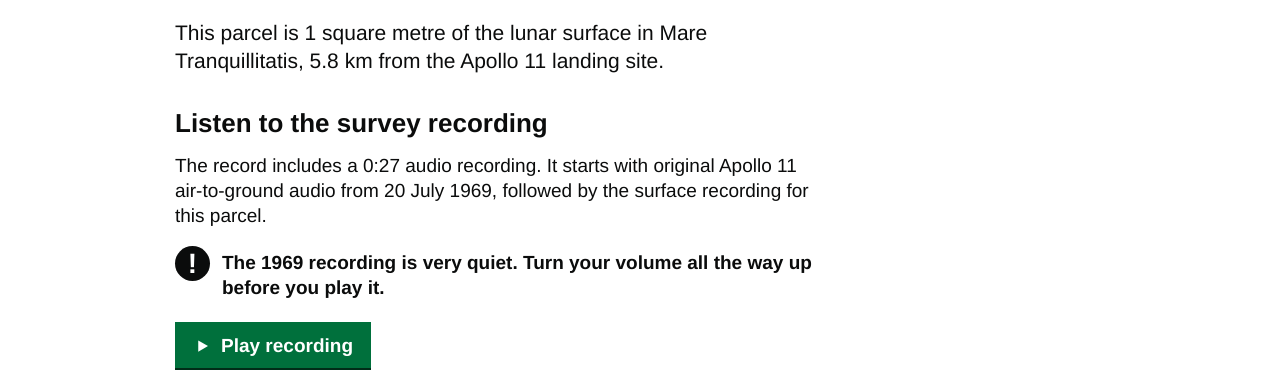
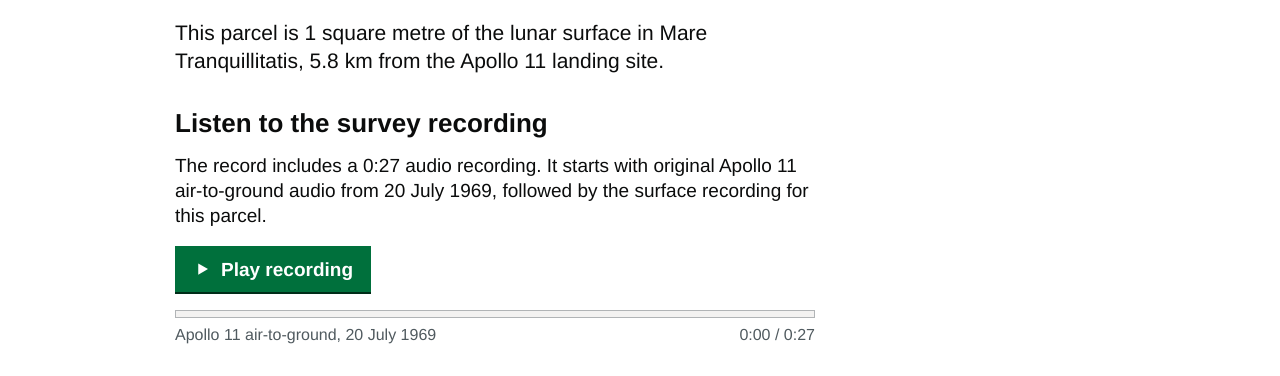
Before and after one commit to alpacfer/lunar-parcel, a plain HTML site: page index.html in a window 1280 px wide. Shown: the part 348-724 px from the top of the page. Drawn offline with Linux system fonts and the light colour scheme.

Commit message:
Remove the volume warning
Co-Authored-By: Claude Opus 5.5 <noreply@anthropic.com>

```diff
--- a/index.html
+++ b/index.html
@@ -227,8 +227,6 @@ footer details div { padding-top: 8px; font-size: 14px; }
   <h2>Listen to the survey recording</h2>
   <p>The record includes a 0:27 audio recording. It starts with original Apollo 11 air-to-ground audio from 20 July 1969, followed by the surface recording for this parcel.</p>
 
-  <div class="warning"><i aria-hidden="true">!</i><strong>The 1969 recording is very quiet. Turn your volume all the way up before you play it.</strong></div>
-
   <button class="btn" id="play" type="button"><svg id="icon" viewBox="0 0 24 24" aria-hidden="true"><path d="M7 4.5v15l13-7.5z"/></svg><span id="plabel">Play recording</span></button>
   <div class="player">
     <div class="track"><i id="prog"></i></div>
```
